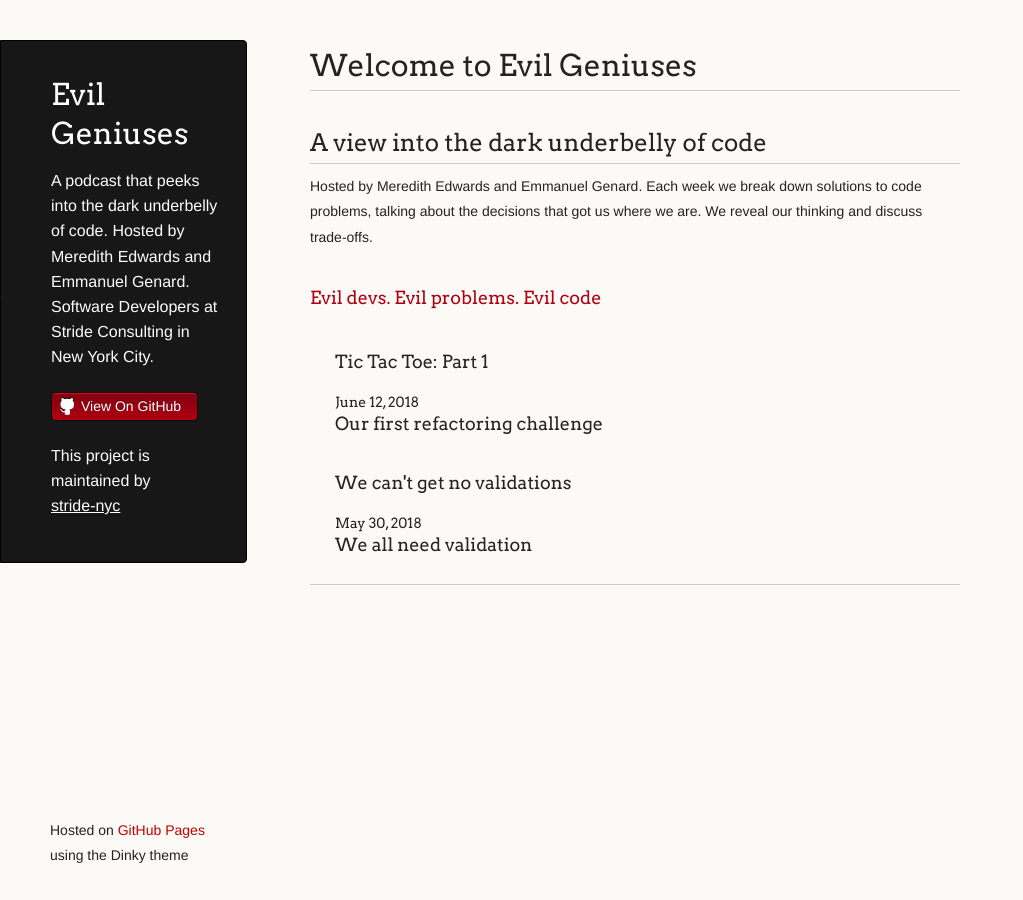
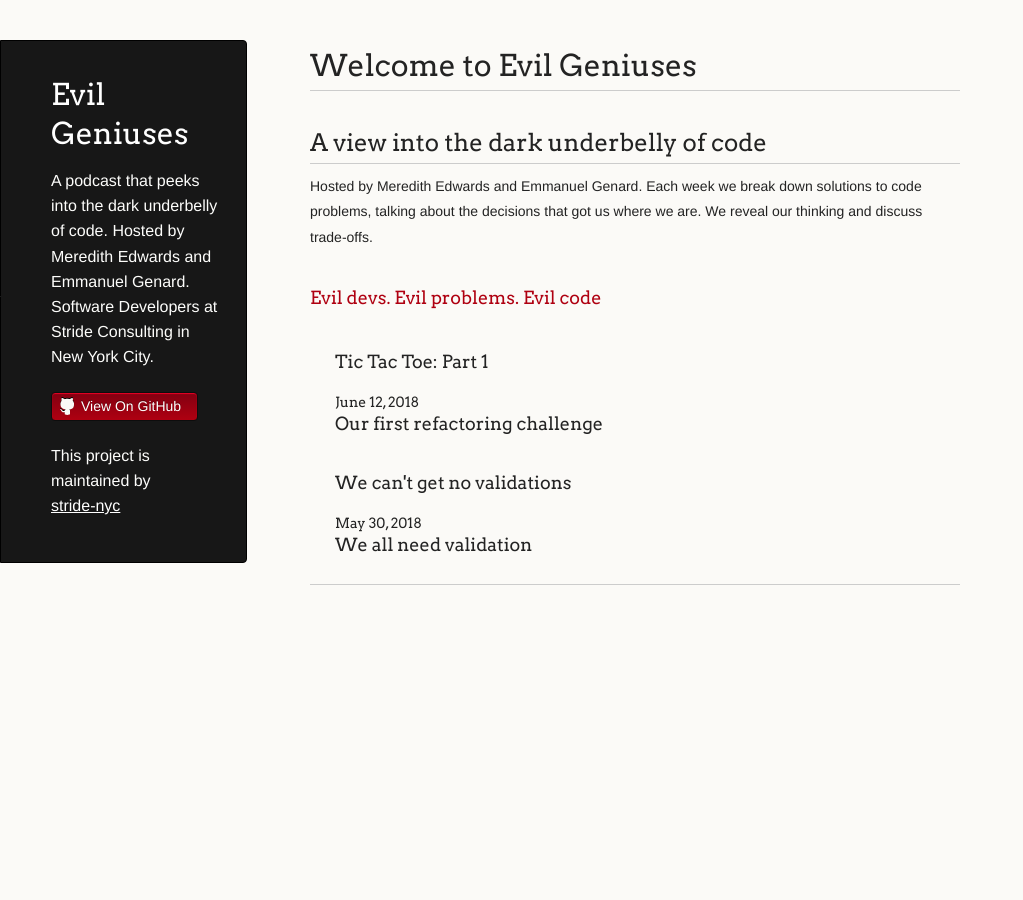
Before and after one commit to stride-nyc/evil_genius_podcast, a Jekyll site: the page built from index.md, in a window 1280 px wide. Shown: the whole page, without its empty margins (0-1023 px from the left). Built offline with Jekyll 4.4.1, drawn with Linux system fonts in a browser that asks for light colours.

Commit message:
Remove default footer

```diff
--- a/_layouts/default.html
+++ b/_layouts/default.html
@@ -41,9 +41,6 @@
         {{ content }}
       </section>
 
-      <footer>
-        <p><small>Hosted on <a href="https://pages.github.com">GitHub Pages</a> using the Dinky theme</small></p>
-      </footer>
     </div>
     <!--[if !IE]><script>fixScale(document);</script><![endif]-->
     {% if site.google_analytics %}
```
